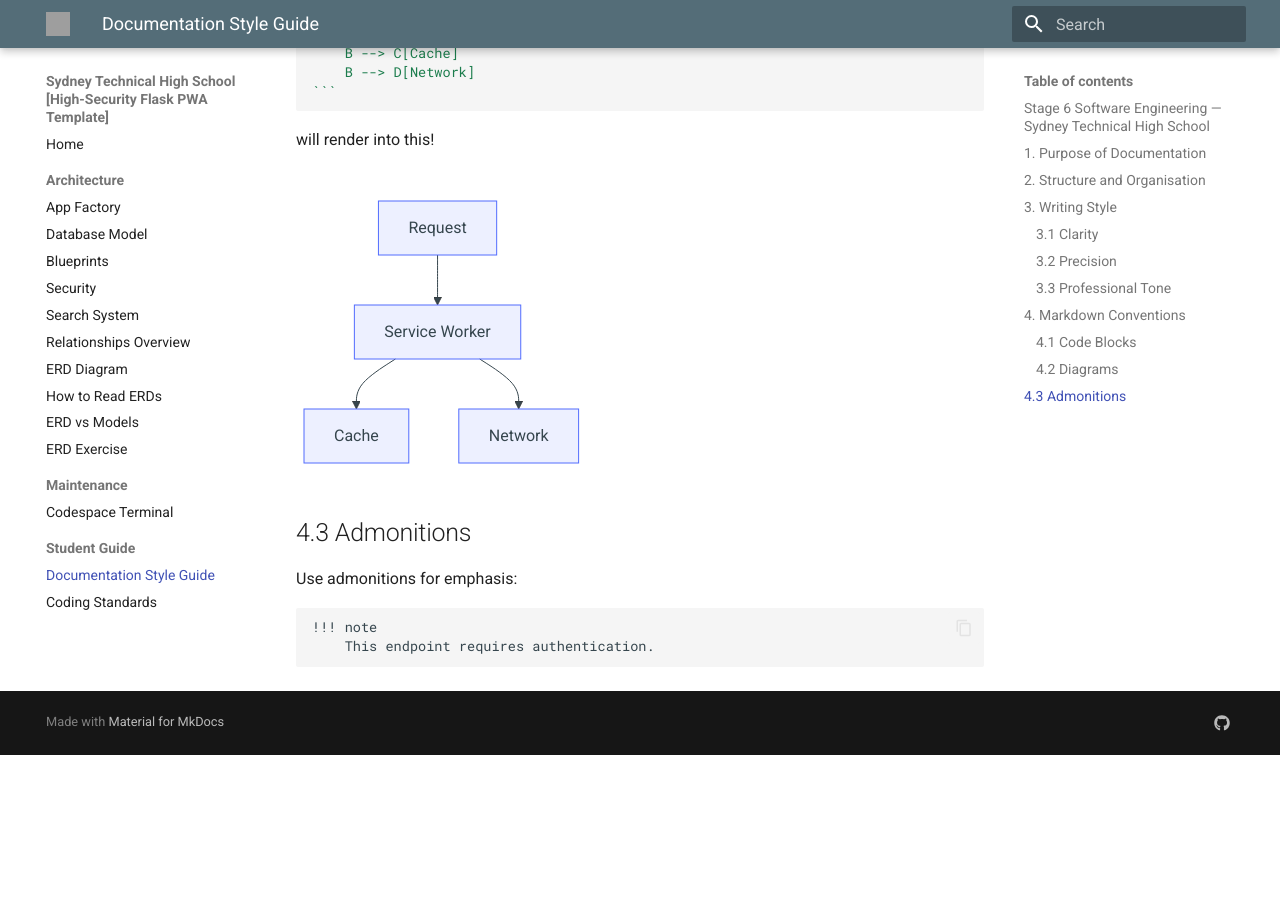
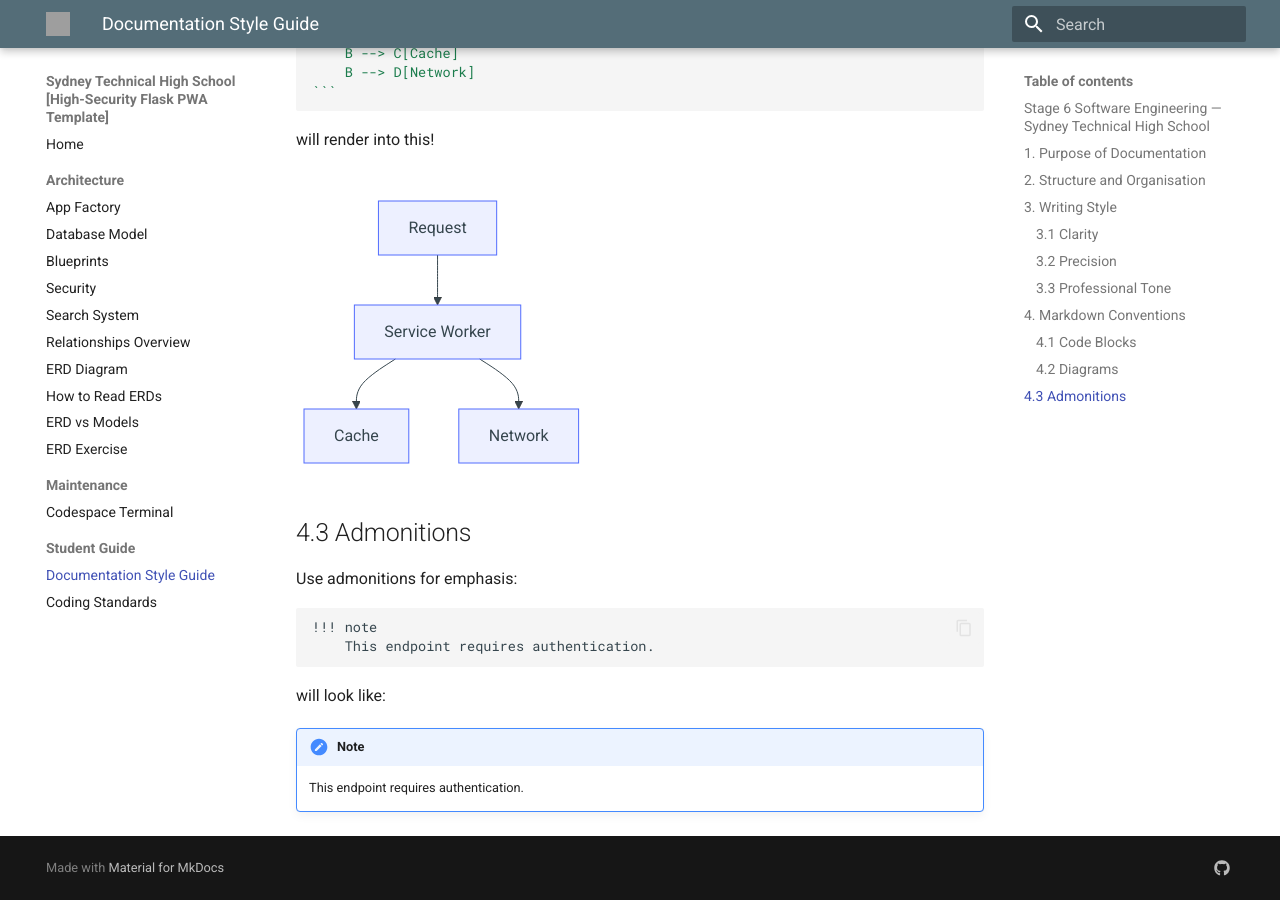
Before and after one commit to detnsw-sydtech/High-Security-Flask-PWA-Repo-Template, an MkDocs documentation site: the page built from docs/student/style-guide.md, in a window 1280 px wide and 900 px high, scrolled down 2257 px. Built offline with MkDocs 1.6.1 and Material for MkDocs 9.7.7, drawn with Linux system fonts in a browser that asks for light colours; before the commit the page ends 3012 px from its top, so only the background shows below that; grey boxes are pictures that could not be loaded.

Commit message:
Update style-guide.md

`````diff
--- a/docs/student/style-guide.md
+++ b/docs/student/style-guide.md
@@ -106,3 +106,7 @@ Use admonitions for emphasis:
     This endpoint requires authentication.
 
 ````
+will look like:
+
+!!! note
+    This endpoint requires authentication.
`````
